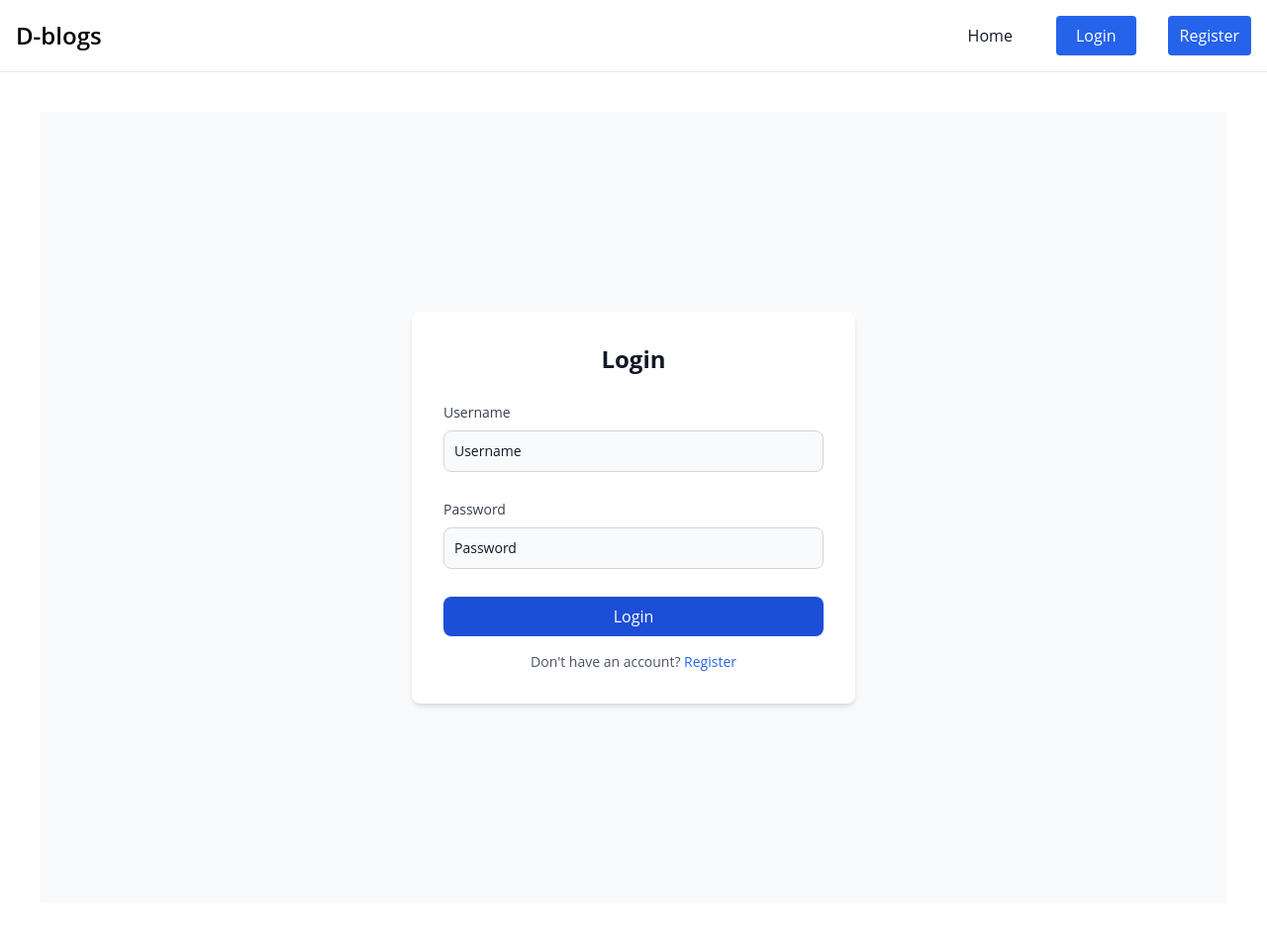
After one commit to bgmanu2426/django-blogs, a Django app: page /accounts/login/ in a window 1280 px wide. The commit adds this page. Shown: the whole page at 99% size. Run offline with Django 5.2, Linux system fonts and the light colour scheme; some libraries are stand-ins or nearby versions.

Commit message:
Add user authentication views and templates, including registration, login, and logout functionality

```diff
--- a/blogs/settings.py
+++ b/blogs/settings.py
@@ -136,3 +136,8 @@ MEDIA_ROOT = os.path.join(BASE_DIR, 'media')
 # https://docs.djangoproject.com/en/5.1/ref/settings/#default-auto-field
 
 DEFAULT_AUTO_FIELD = "django.db.models.BigAutoField"
+
+LOGIN_URL='/accounts/login' # This is the login url
+
+LOGIN_REDIRECT_URL='/createblog/' # This is the redirect url after login
+LOGOUT_REDIRECT_URL='/createblog/' # This is the redirect url after logout
--- a/blogs/urls.py
+++ b/blogs/urls.py
@@ -20,12 +20,14 @@ from django.urls import path, include
 from django.conf.urls.static import static
 from django.conf import settings
 from django.views.generic import RedirectView
+from django.contrib.auth.urls import views as auth_views
 
 urlpatterns = [
     path('', RedirectView.as_view(url='/createblog', permanent=False)),
 
     path("admin/", admin.site.urls),
-    path("createblog", include("createblog.urls")),
+    path("createblog/", include("createblog.urls")),
+    path('accounts/', include('django.contrib.auth.urls')),
 
     path("__reload__/", include("django_browser_reload.urls")),
 ] + static(settings.MEDIA_URL, document_root=settings.MEDIA_ROOT)
--- a/createblog/templates/deleteblog.html
+++ b/createblog/templates/deleteblog.html
@@ -5,7 +5,7 @@
   <div class="relative w-full max-w-md h-full md:h-auto">
     <div class="relative bg-white rounded-lg shadow dark:bg-gray-700">
       <div class="p-6 text-center">
-        <h3 class="mb-5 text-lg font-normal text-gray-500 dark:text-gray-400">
+        <h3 class="mb-5 text-lg font-bold text-gray-500 dark:text-gray-100">
           Are you sure you want to delete this blog?
         </h3>
         <form method="post">
--- a/createblog/templates/index.html
+++ b/createblog/templates/index.html
@@ -13,7 +13,7 @@
     </a>
   </div>
 
-  <div class="grid grid-cols-1 sm:grid-cols-2 lg:grid-cols-3 gap-10">
+  <div class="grid grid-cols-1 md:grid-cols-2 lg:grid-cols-3 gap-10">
     {% for blog in blogs %}
       <div class="bg-white dark:bg-gray-800 border border-gray-200 dark:border-gray-700 rounded-lg shadow">
         <a href="{% url 'getBlog' blog.id %}">
@@ -28,10 +28,11 @@
           <p class="mb-3 text-gray-700 dark:text-gray-300 text-sm">
             {{ blog.content|markdown|safe|slice:":50" }}...
           </p>
+          {% if blog.author == user %}
           <div class="flex items-center justify-between">
             <a
               href="{% url 'editBlog' blog.id %}"
-              class="px-4 py-2 text-sm font-medium text-white bg-blue-700 rounded-lg hover:bg-blue-800 focus:ring-4 focus:outline-none focus:ring-blue-300 dark:bg-blue-600 dark:hover:bg-blue-700 dark:focus:ring-blue-800"
+              class="px-6 py-2 text-sm font-medium text-white bg-blue-700 rounded-lg hover:bg-blue-800 focus:ring-4 focus:outline-none focus:ring-blue-300 dark:bg-blue-600 dark:hover:bg-blue-700 dark:focus:ring-blue-800"
             >
               Edit
             </a>
@@ -42,6 +43,7 @@
               Delete
             </a>
           </div>
+          {% endif %}
         </div>
       </div>
     {% endfor %}
--- a/createblog/urls.py
+++ b/createblog/urls.py
@@ -3,8 +3,9 @@ from . import views
 
 urlpatterns = [
     path('', views.ViweBlog, name='allBlogs'),
-    path('/create/', views.CreateBlog, name='createBlog'),
-    path('/edit/<int:blog_id>/', views.EditBlog, name='editBlog'),
-    path('/delete/<int:blog_id>/', views.DeleteBlog, name='deleteBlog'),
-    path('/blog/<int:blog_id>/', views.GetBlog, name='getBlog'),
+    path('create/', views.CreateBlog, name='createBlog'),
+    path('edit/<int:blog_id>/', views.EditBlog, name='editBlog'),
+    path('delete/<int:blog_id>/', views.DeleteBlog, name='deleteBlog'),
+    path('blog/<int:blog_id>/', views.GetBlog, name='getBlog'),
+    path('register/', views.RegisterUser, name='registerUser'),
 ]
--- a/templates/layout.html
+++ b/templates/layout.html
@@ -8,35 +8,59 @@
     {% tailwind_css %}
     <title>{% block title %} Django Blog {% endblock %}</title>
   </head>
-
   <body class="bg-white text-black dark:bg-gray-900 dark:text-white">
-    <nav class="bg-white border-gray-200 dark:bg-gray-900">
-      <div class="max-w-screen-xl flex flex-wrap items-center justify-between mx-auto p-4">
-        <a href="#" class="flex items-center space-x-3 rtl:space-x-reverse">
-            <span class="self-center text-2xl font-semibold whitespace-nowrap dark:text-white">D-blogs</span>
+    <nav class="bg-white border-b border-gray-200 dark:bg-gray-900">
+      <div
+        class="max-w-screen-xl flex items-center justify-between mx-auto p-4"
+      >
+        <a href="{% url 'allBlogs' %}" class="flex items-center">
+          <span
+            class="self-center text-2xl font-semibold whitespace-nowrap dark:text-white"
+            >D-blogs</span
+          >
         </a>
-        <button data-collapse-toggle="navbar-default" type="button" class="inline-flex items-center p-2 w-10 h-10 justify-center text-sm text-gray-500 rounded-lg md:hidden hover:bg-gray-100 focus:outline-none focus:ring-2 focus:ring-gray-200 dark:text-gray-400 dark:hover:bg-gray-700 dark:focus:ring-gray-600" aria-controls="navbar-default" aria-expanded="false">
-            <span class="sr-only">Open main menu</span>
-            <svg class="w-5 h-5" aria-hidden="true" xmlns="http://www.w3.org/2000/svg" fill="none" viewBox="0 0 17 14">
-                <path stroke="currentColor" stroke-linecap="round" stroke-linejoin="round" stroke-width="2" d="M1 1h15M1 7h15M1 13h15"/>
-            </svg>
-        </button>
-        <div class="hidden w-full md:block md:w-auto" id="navbar-default">
-          <ul class="font-medium flex flex-col p-4 md:p-0 mt-4 border border-gray-100 rounded-lg bg-gray-50 md:flex-row md:space-x-8 rtl:space-x-reverse md:mt-0 md:border-0 md:bg-white dark:bg-gray-800 md:dark:bg-gray-900 dark:border-gray-700">
+        <div id="navbar-default">
+          <ul class="flex font-medium items-center space-x-8">
             <li>
-              <a href="#" class="block py-2 px-3 text-gray-900 rounded-sm hover:bg-gray-100 md:hover:bg-transparent md:border-0 md:hover:text-blue-700 md:p-0 dark:text-white md:dark:hover:text-blue-500 dark:hover:bg-gray-700 dark:hover:text-white md:dark:hover:bg-transparent">About</a>
+              <a
+                href="{% url 'allBlogs' %}"
+                class="block py-2 px-3 text-gray-900 rounded hover:bg-gray-100 hover:text-blue-700 dark:text-white dark:hover:text-blue-500"
+              >
+                Home
+              </a>
+            </li>
+            {% if user.is_authenticated %}
+              <form method="post" action="{% url 'logout' %}">
+                {% csrf_token %}
+                <button
+                  type="submit"
+                  class="block py-2 px-3 bg-red-600 text-white rounded hover:bg-red-800 hover:text-white dark:text-white dark:hover:text-white"
+                >
+                  Logout
+                </button>
+              </form>
+            {% else %}
+            <li>
+              <a
+                href="{% url 'login' %}"
+                class="block py-2 px-5 bg-blue-600 text-white rounded hover:bg-blue-800  dark:text-white"
+              >
+                Login
+              </a>
             </li>
             <li>
-              <a href="#" class="block py-2 px-3 text-gray-900 rounded-sm hover:bg-gray-100 md:hover:bg-transparent md:border-0 md:hover:text-blue-700 md:p-0 dark:text-white md:dark:hover:text-blue-500 dark:hover:bg-gray-700 dark:hover:text-white md:dark:hover:bg-transparent">Services</a>
+              <a
+                href="{% url 'registerUser' %}"
+                class="block py-2 px-3 bg-blue-600 text-white rounded hover:bg-blue-800  dark:text-white"
+              >
+                Register
+              </a>
             </li>
-            <li>
-              <a href="#" class="block py-2 px-3 text-gray-900 rounded-sm hover:bg-gray-100 md:hover:bg-transparent md:border-0 md:hover:text-blue-700 md:p-0 dark:text-white md:dark:hover:text-blue-500 dark:hover:bg-gray-700 dark:hover:text-white md:dark:hover:bg-transparent">Pricing</a>
-            </li>
+            {% endif %}
           </ul>
         </div>
       </div>
     </nav>
-
     <div class="container p-10">
       {% block content %}
       <div class="container mx-auto">
--- /dev/null
+++ b/templates/registration/login.html
@@ -0,0 +1,44 @@
+{% extends "layout.html" %}
+{% load static %}
+{% block title %}Login{% endblock title %}
+{% block content %}
+<div class="flex items-center justify-center min-h-screen bg-gray-50 dark:bg-gray-900">
+  <div class="w-full max-w-md p-8 bg-white dark:bg-gray-800 rounded-lg shadow-md">
+    <h2 class="text-2xl font-bold text-center text-gray-900 dark:text-white mb-4">Login</h2>
+    <form method="post" class="space-y-7">
+      {% csrf_token %}
+      <div>
+        <label for="id_username" class="block mb-2 text-sm font-medium text-gray-700 dark:text-gray-300">
+          Username
+        </label>
+        <input type="text" name="username" id="id_username"
+          value="{{ form.username.value|default_if_none:'' }}"
+          placeholder="Username"
+          class="bg-gray-50 border border-gray-300 text-gray-900 text-sm rounded-lg
+                 focus:ring-blue-500 focus:border-blue-500 block w-full p-2.5
+                 dark:bg-gray-700 dark:border-gray-600 dark:text-white" required>
+      </div>
+      <div>
+        <label for="id_password" class="block mb-2 text-sm font-medium text-gray-700 dark:text-gray-300">
+          Password
+        </label>
+        <input type="password" name="password" id="id_password" placeholder="Password"
+          class="bg-gray-50 border border-gray-300 text-gray-900 text-sm rounded-lg
+                 focus:ring-blue-500 focus:border-blue-500 block w-full p-2.5
+                 dark:bg-gray-700 dark:border-gray-600 dark:text-white" required>
+      </div>
+      <button type="submit"
+        class="w-full mt-4 text-white bg-blue-700 hover:bg-blue-800 focus:ring-4 focus:ring-blue-300
+               font-medium rounded-lg py-2 dark:bg-blue-600 dark:hover:bg-blue-700 dark:focus:ring-blue-800">
+        Login
+      </button>
+    </form>
+    <p class="mt-4 text-sm text-center text-gray-600 dark:text-gray-400">
+      Don't have an account?
+      <a href="{% url 'registerUser' %}" class="text-blue-600 hover:underline dark:text-blue-400">
+        Register
+      </a>
+    </p>
+  </div>
+</div>
+{% endblock %}
--- a/theme/static/css/dist/styles.css
+++ b/theme/static/css/dist/styles.css
@@ -2786,16 +2790,32 @@ input:checked + .toggle-bg {
   height: 1.5rem;
 }
 
+.h-full {
+  height: 100%;
+}
+
 .h-screen {
   height: 100vh;
 }
 
-.h-48 {
-  height: 12rem;
-}
-
-.h-full {
-  height: 100%;
+.max-h-screen {
+  max-height: 100vh;
+}
+
+.min-h-screen {
+  min-height: 100vh;
+}
+
+.min-h-\[80vh\] {
+  min-height: 80vh;
+}
+
+.min-h-\[77vh\] {
+  min-height: 77vh;
+}
+
+.min-h-\[\] {
+  min-height: ;
 }
 
 .w-1\/2 {
@@ -2830,16 +2850,12 @@ input:checked + .toggle-bg {
   max-width: 32rem;
 }
 
+.max-w-md {
+  max-width: 28rem;
+}
+
 .max-w-screen-xl {
   max-width: 1280px;
-}
-
-.max-w-sm {
-  max-width: 24rem;
-}
-
-.max-w-md {
-  max-width: 28rem;
 }
 
 .flex-1 {
@@ -2972,6 +2984,30 @@ input:checked + .toggle-bg {
   margin-left: calc(0.75rem * calc(1 - var(--tw-space-x-reverse)));
 }
 
+.space-y-6 > :not([hidden]) ~ :not([hidden]) {
+  --tw-space-y-reverse: 0;
+  margin-top: calc(1.5rem * calc(1 - var(--tw-space-y-reverse)));
+  margin-bottom: calc(1.5rem * var(--tw-space-y-reverse));
+}
+
+.space-y-4 > :not([hidden]) ~ :not([hidden]) {
+  --tw-space-y-reverse: 0;
+  margin-top: calc(1rem * calc(1 - var(--tw-space-y-reverse)));
+  margin-bottom: calc(1rem * var(--tw-space-y-reverse));
+}
+
+.space-y-7 > :not([hidden]) ~ :not([hidden]) {
+  --tw-space-y-reverse: 0;
+  margin-top: calc(1.75rem * calc(1 - var(--tw-space-y-reverse)));
+  margin-bottom: calc(1.75rem * var(--tw-space-y-reverse));
+}
+
+.space-x-8 > :not([hidden]) ~ :not([hidden]) {
+  --tw-space-x-reverse: 0;
+  margin-right: calc(2rem * var(--tw-space-x-reverse));
+  margin-left: calc(2rem * calc(1 - var(--tw-space-x-reverse)));
+}
+
 .self-center {
   align-self: center;
 }
@@ -2998,6 +3034,10 @@ input:checked + .toggle-bg {
 
 .rounded-sm {
   border-radius: 0.125rem;
+}
+
+.rounded {
+  border-radius: 0.25rem;
 }
 
 .rounded-l-lg {
@@ -3023,6 +3063,10 @@ input:checked + .toggle-bg {
   border-width: 0px;
 }
 
+.border-b {
+  border-bottom-width: 1px;
+}
+
 .\!border-primary-700 {
   --tw-border-opacity: 1 !important;
   border-color: rgb(29 78 216 / var(--tw-border-opacity, 1)) !important;
@@ -3106,13 +3159,9 @@ input:checked + .toggle-bg {
   background-color: rgb(255 255 255 / 0.5);
 }
 
-.bg-black\/50 {
-  background-color: rgb(0 0 0 / 0.5);
-}
-
-.bg-red-600 {
+.bg-blue-600 {
   --tw-bg-opacity: 1;
-  background-color: rgb(220 38 38 / var(--tw-bg-opacity, 1));
+  background-color: rgb(37 99 235 / var(--tw-bg-opacity, 1));
 }
 
 .object-cover {
@@ -3140,12 +3189,16 @@ input:checked + .toggle-bg {
   padding: 1rem;
 }
 
-.p-5 {
-  padding: 1.25rem;
-}
-
 .p-6 {
   padding: 1.5rem;
+}
+
+.p-8 {
+  padding: 2rem;
+}
+
+.p-0 {
+  padding: 0px;
 }
 
 .px-2 {
@@ -3330,6 +3371,11 @@ input:checked + .toggle-bg {
 .text-white {
   --tw-text-opacity: 1;
   color: rgb(255 255 255 / var(--tw-text-opacity, 1));
+}
+
+.text-gray-600 {
+  --tw-text-opacity: 1;
+  color: rgb(75 85 99 / var(--tw-text-opacity, 1));
 }
 
 .antialiased {
@@ -3357,9 +3403,9 @@ input:checked + .toggle-bg {
   box-shadow: var(--tw-ring-offset-shadow, 0 0 #0000), var(--tw-ring-shadow, 0 0 #0000), var(--tw-shadow);
 }
 
-.shadow-sm {
-  --tw-shadow: 0 1px 2px 0 rgb(0 0 0 / 0.05);
-  --tw-shadow-colored: 0 1px 2px 0 var(--tw-shadow-color);
+.shadow-md {
+  --tw-shadow: 0 4px 6px -1px rgb(0 0 0 / 0.1), 0 2px 4px -2px rgb(0 0 0 / 0.1);
+  --tw-shadow-colored: 0 4px 6px -1px var(--tw-shadow-color), 0 2px 4px -2px var(--tw-shadow-color);
   box-shadow: var(--tw-ring-offset-shadow, 0 0 #0000), var(--tw-ring-shadow, 0 0 #0000), var(--tw-shadow);
 }
 
```
Also changed, not shown: other parts of theme/static/css/dist/styles.css (+87 -54 lines), createblog/forms.py (+33 -0 lines), createblog/views.py (+23 -2 lines), templates/registration/logout.html (added, +8 -0 lines), templates/registration/register.html (added, +23 -0 lines), db.sqlite3.
